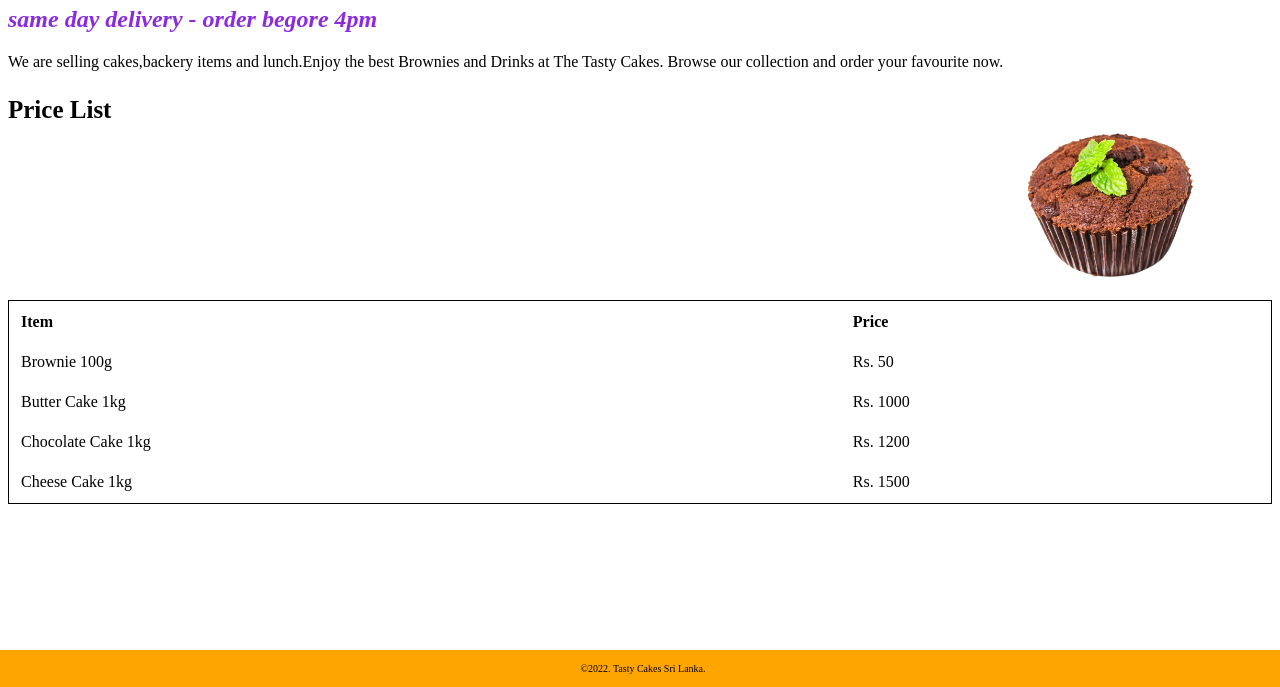
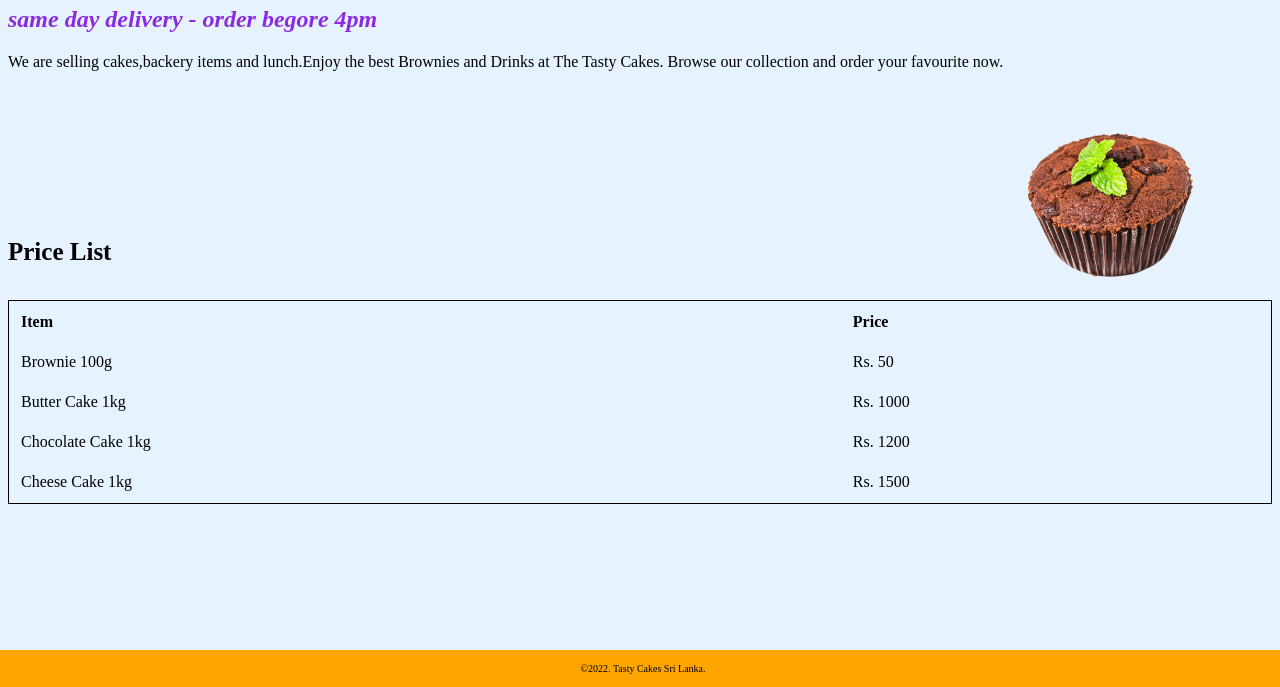
Before and after one commit to Awishka0573/UOM_web_design_online_course, a plain HTML site: page index.html in a window 1280 px wide. Shown: the part 113-800 px from the top of the page. Drawn offline with Linux system fonts and the light colour scheme.

Commit message:
style: update body background color and adjust spacing in index.html

```diff
--- a/index.css
+++ b/index.css
@@ -1,3 +1,8 @@
+body{
+    background-color: #e6f3ff;
+
+}
+
 h2{
     color: blueviolet;
     font-style: italic;
```
Also changed, not shown: index.html (+1 -1 lines).
